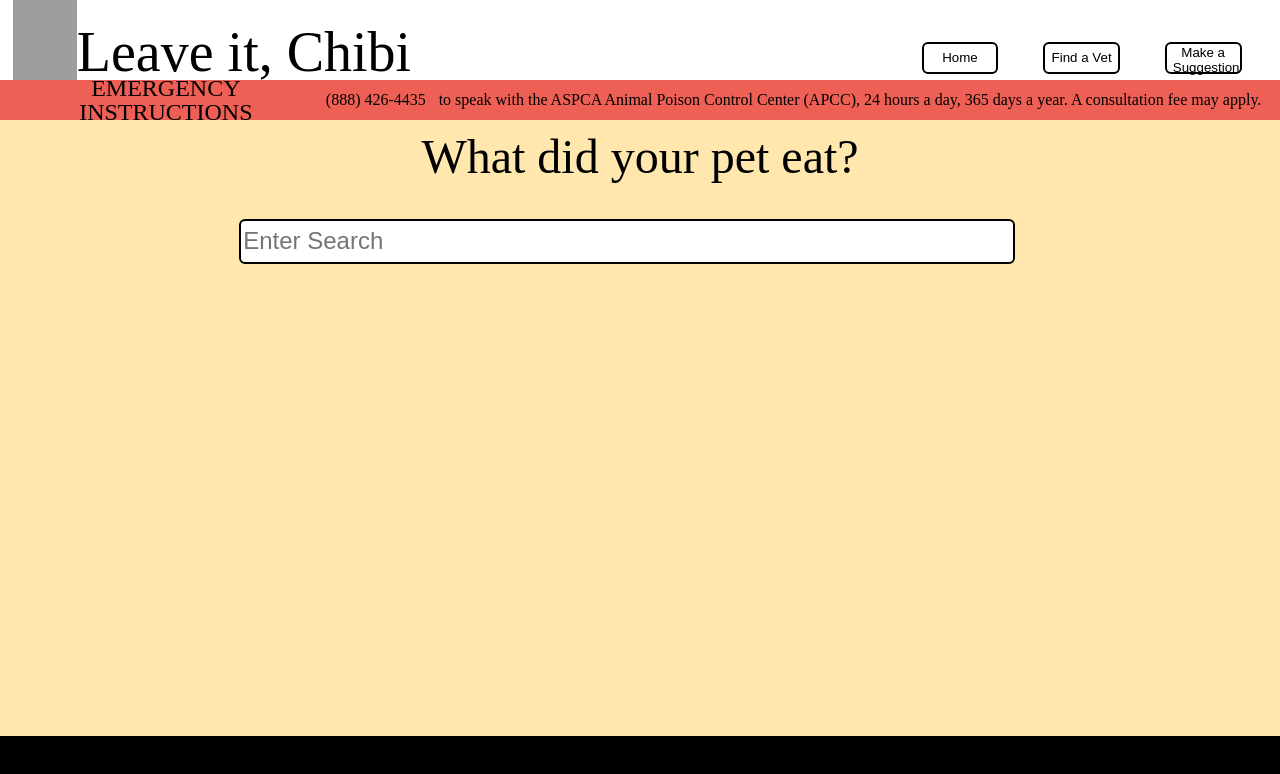
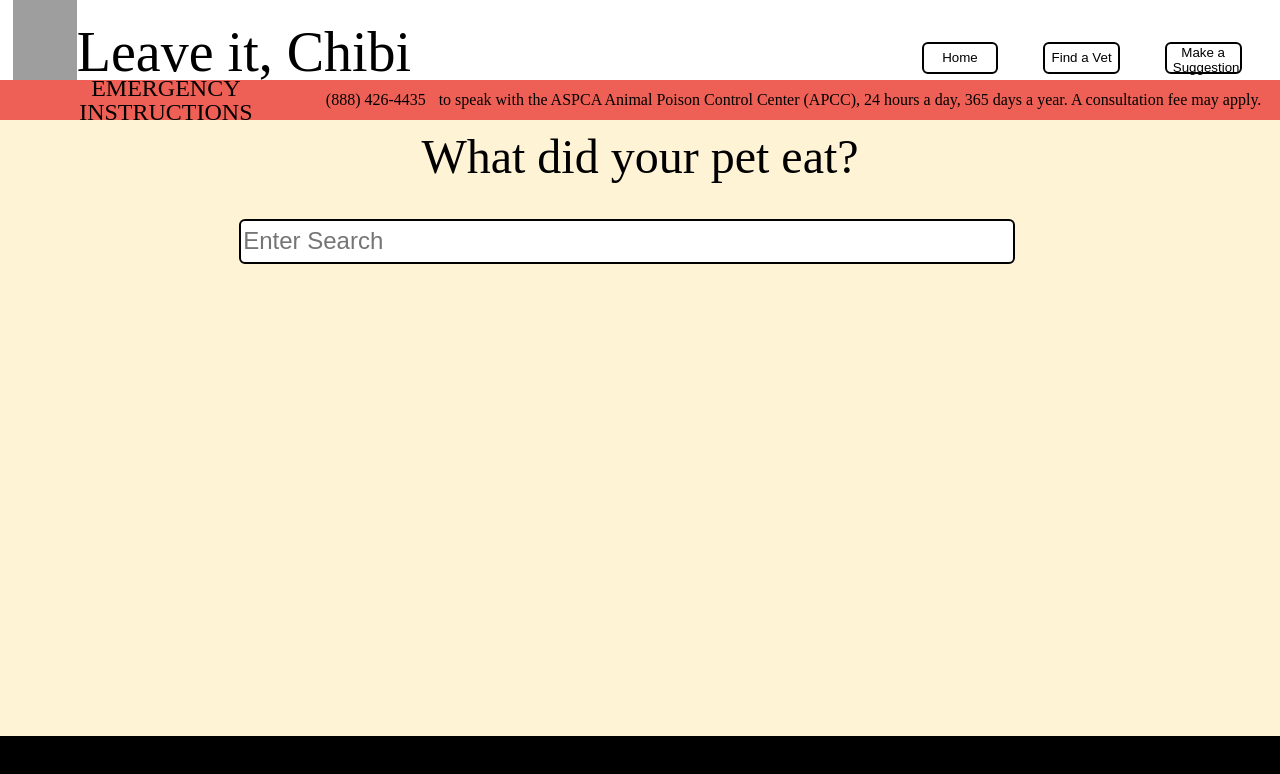
Before and after one commit to chibifanclub/leave-it-chibi-fe, a React (Create React App) app: page / in a window 1280 px wide. Shown: the top 774 px of the page. Built offline with nearby package versions, Linux system fonts and the light colour scheme; grey boxes are pictures that could not be loaded.

Commit message:
Prevent search after deleting only character in query

```diff
--- a/src/components/LandingPage/LandingPage.css
+++ b/src/components/LandingPage/LandingPage.css
@@ -1,7 +1,7 @@
 .landing-page {
   width: 100vw;
   height: 77vh;
-  background-color: #FFE7AD
+  background-color: #FFF3D6
 }
 
 .emergency-instructions > h2 {
--- a/src/components/LandingPage/LandingPage.js
+++ b/src/components/LandingPage/LandingPage.js
@@ -14,8 +14,10 @@ const LandingPage = () => {
 
   const submitSearch = async e => {
     e.preventDefault()
-    const searchResults = await apiCalls.searchItems(e.target.value)
-    reviewSearchResults(searchResults.data)
+    if( e.target.value ){
+      const searchResults = await apiCalls.searchItems(e.target.value)
+      reviewSearchResults(searchResults.data)
+    }
   }
 
   const reviewSearchResults = results => {
```
